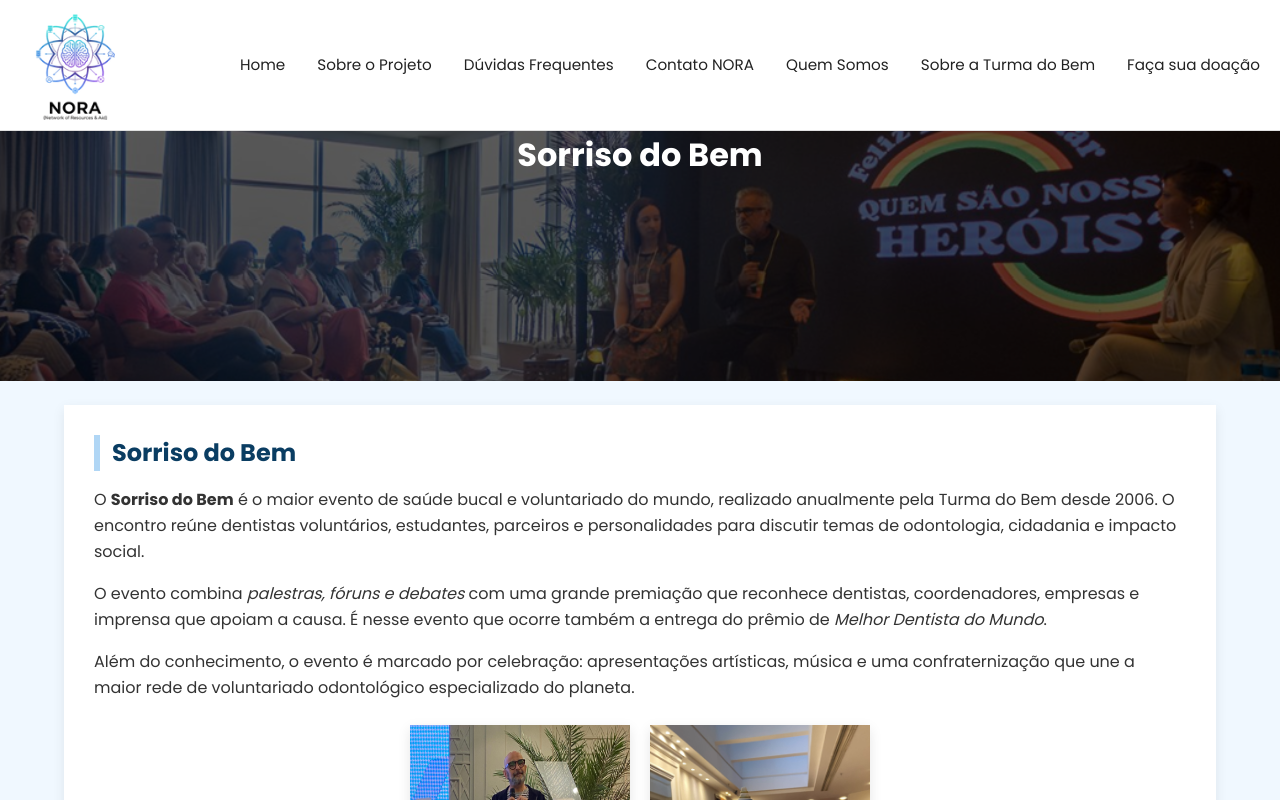
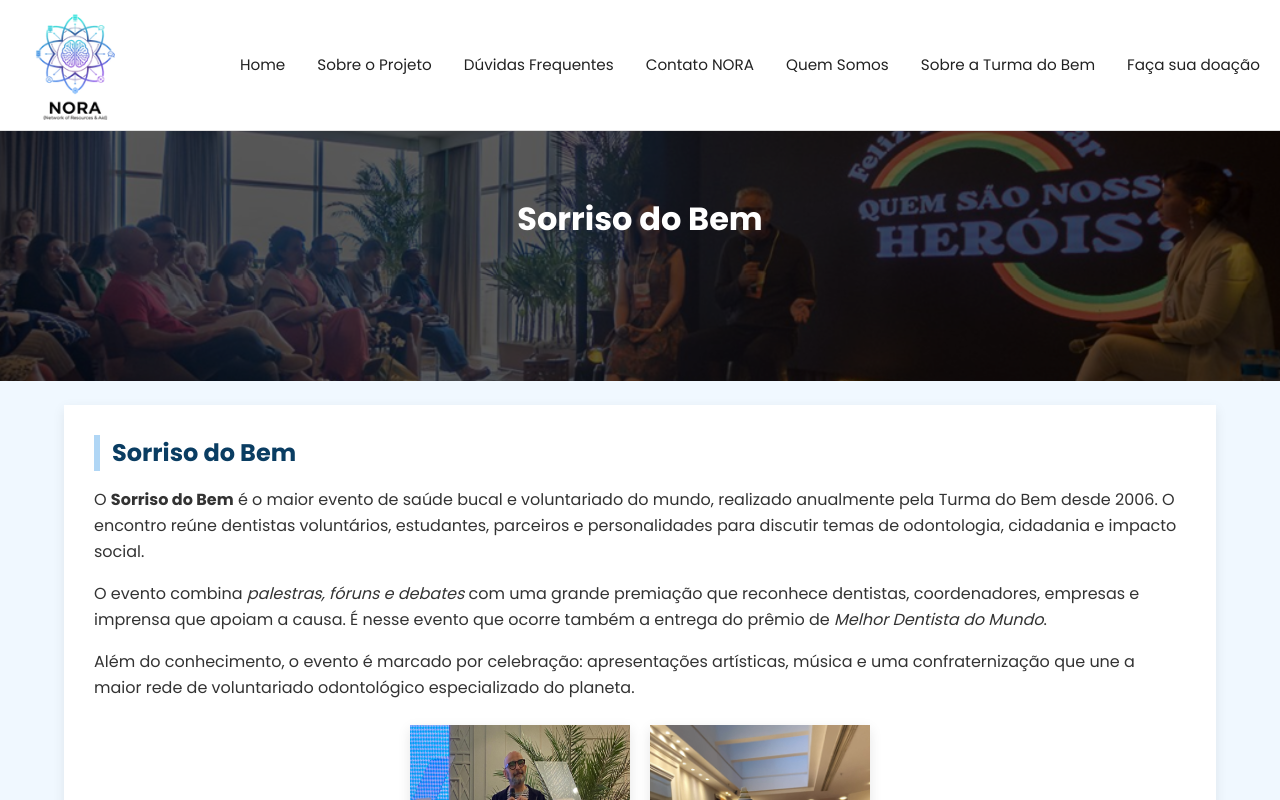
Before and after one commit to ryanmazali/NORA--Sprint-3, a React (Vite) app: page /sorriso-do-bem in a window 1280 px wide. Shown: the top 800 px of the page. Built offline with nearby package versions, Linux system fonts and the light colour scheme.

Commit message:
fix: ajustando o padding do h1 da página sorriso do bem

```diff
--- a/src/pages/SorrisoDoBem/SorrisoDoBem.tsx
+++ b/src/pages/SorrisoDoBem/SorrisoDoBem.tsx
@@ -16,7 +16,7 @@
             >
                 <div className="absolute inset-0 bg-[rgba(0,0,0,0.641)]">
                     <div className="relative z-10 max-w-[800px] px-5 text-center mx-auto">
-                        <h1 className="text-[2.8rem] font-bold mobile:text-[2rem]">Sorriso do Bem</h1>
+                        <h1 className="text-[2.8rem] font-bold mobile:text-[2rem] pt-16">Sorriso do Bem</h1>
                     </div>
                 </div>
             </section>
```
